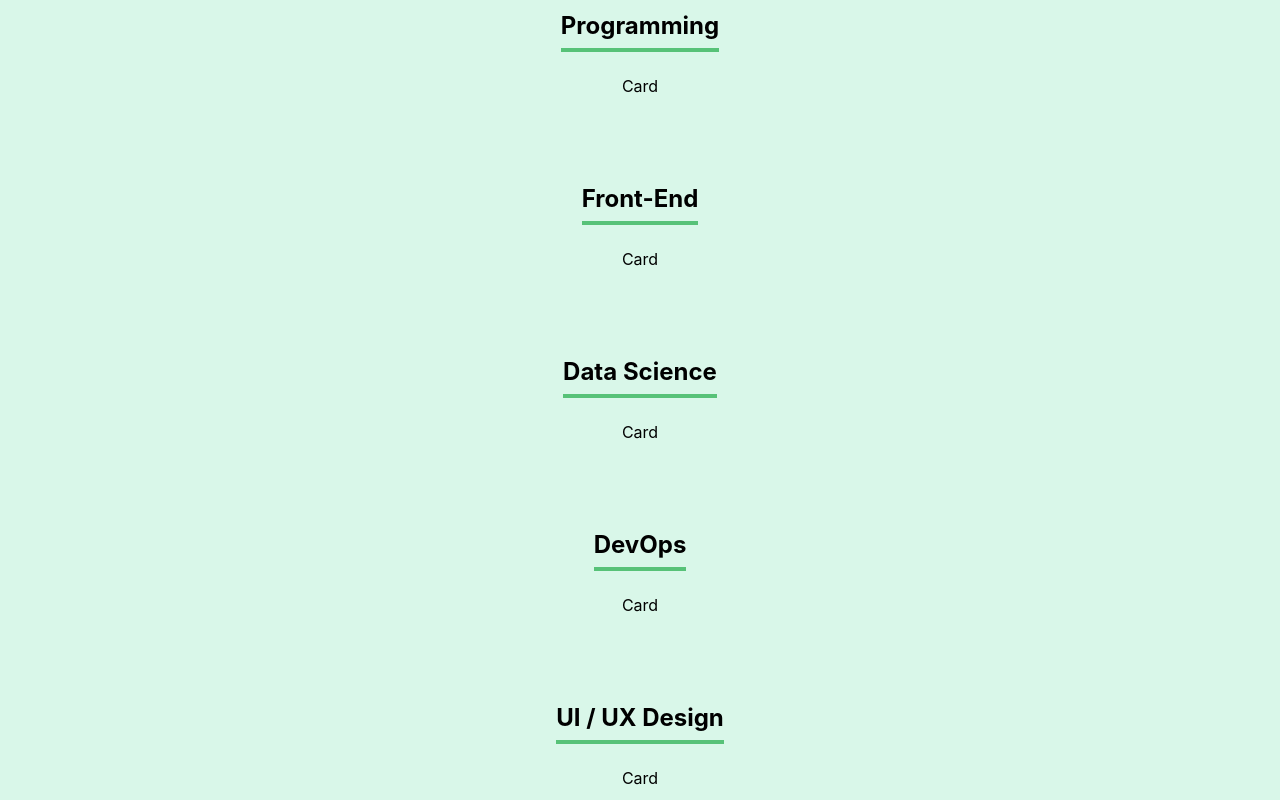
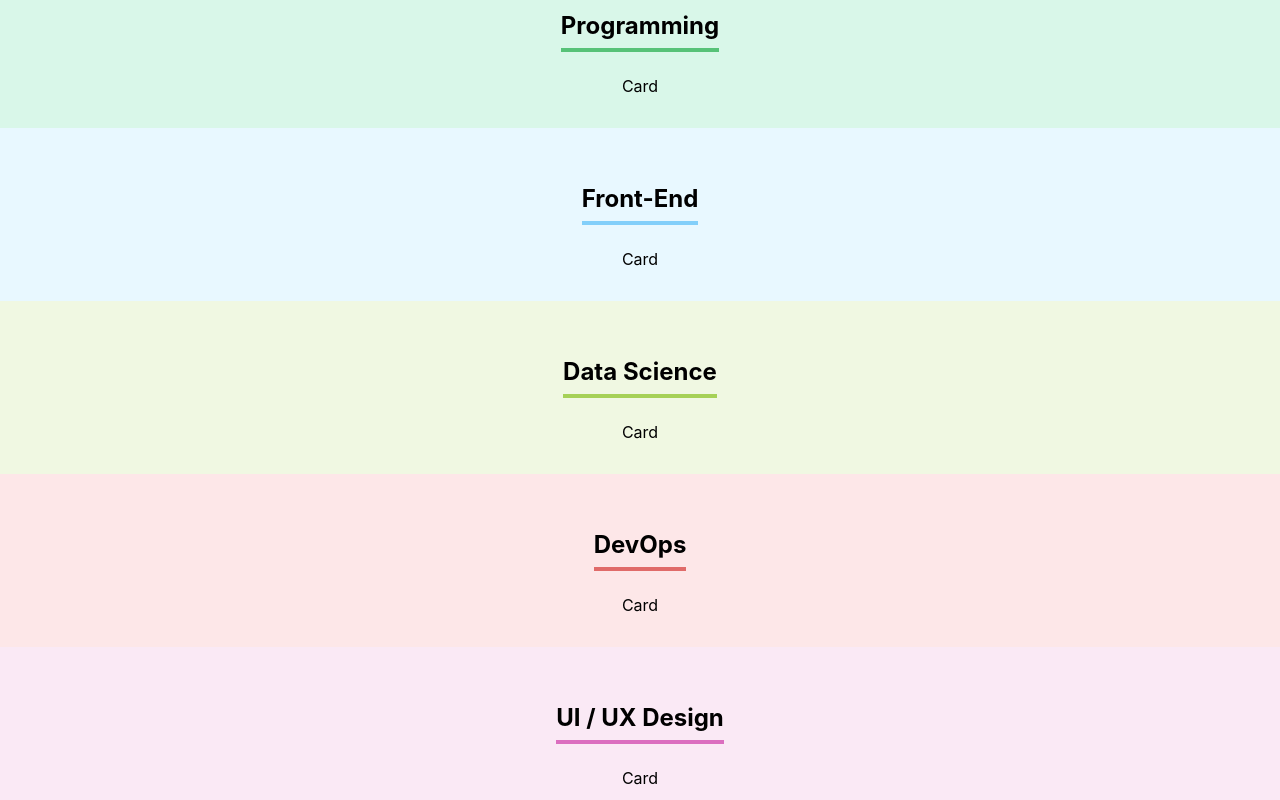
Before and after one commit to victorzottmann/organogram, a React (Create React App) app: page / in a window 1280 px wide. Shown: the part 1380-2180 px from the top of the page. Built offline with nearby package versions, Linux system fonts and the light colour scheme; the HTML template or start-up script is replaced by a standard one.

Commit message:
update Team component to use transient props for custom styling

```diff
--- a/src/App.jsx
+++ b/src/App.jsx
@@ -21,8 +21,7 @@ const App = () => {
         <Team
           key={team.name}
           name={team.name}
-          primary={team.colors.primary}
-          secondary={team.colors.secondary}
+          colors={team.colors}
         />
       ))}
     </div>
--- a/src/components/Team/index.jsx
+++ b/src/components/Team/index.jsx
@@ -3,20 +3,20 @@ import styled from "styled-components";
 const TeamSection = styled.section`
   text-align: center;
   padding: 32px;
-  background-color: #D9F7E9;
+  background-color: ${({ $colors }) => $colors.secondary};
 `;
 
 const TeamName = styled.h3`
   display: inline-block;
   padding-bottom: 8px;
   font-size: 24px;
-  border-bottom: 4px solid #57C278;
+  border-bottom: 4px solid ${({ $colors }) => $colors.primary};
 `;
 
-const Team = ({ name }) => {
+const Team = ({ name, colors }) => {
   return (
-    <TeamSection>
-      <TeamName>{name}</TeamName>
+    <TeamSection $colors={colors}>
+      <TeamName $colors={colors}>{name}</TeamName>
       <div>Card</div>
     </TeamSection>
   );
```
